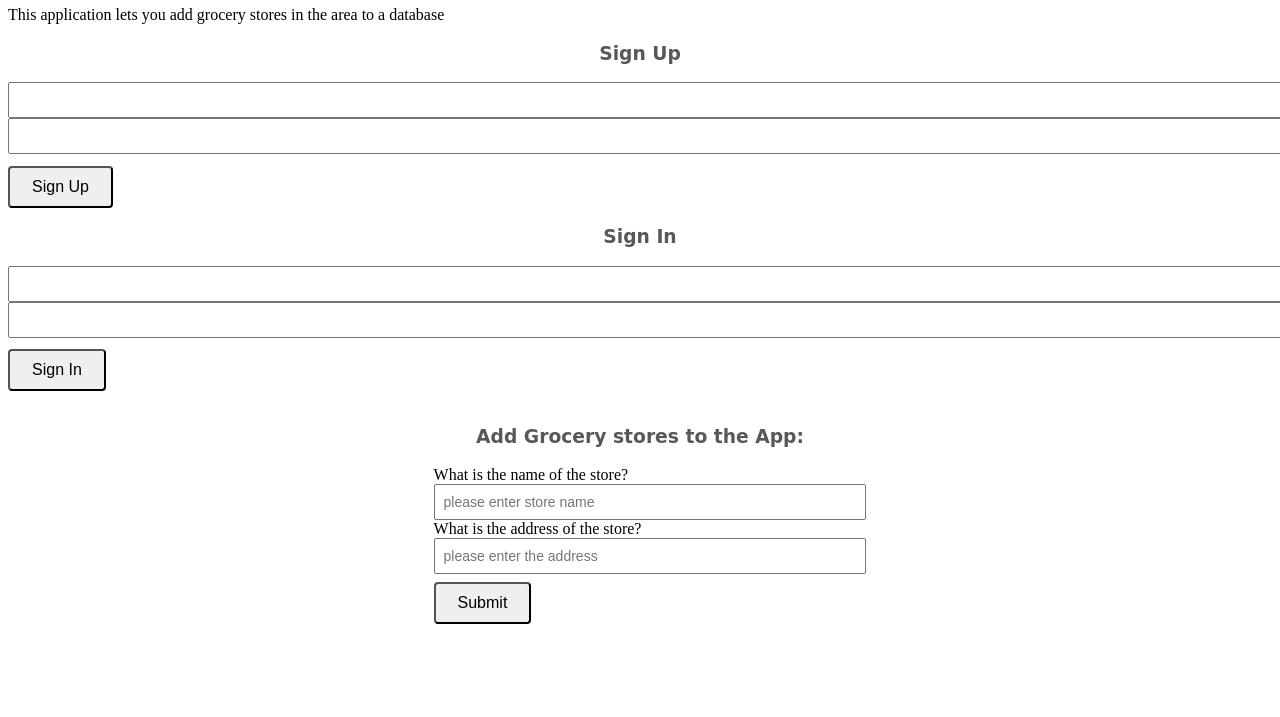
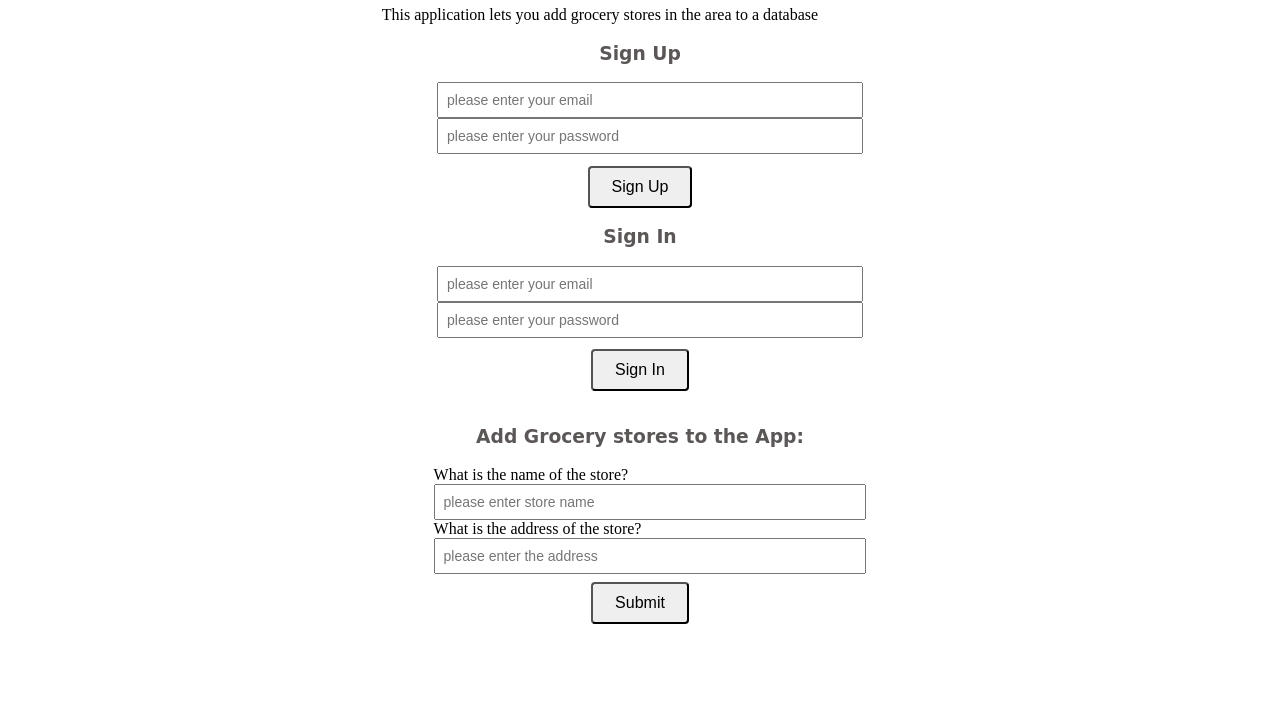
Before and after one commit to kelz877/weekFive, a plain HTML site: page wednesday/index.html in a window 1280 px wide. Shown: the part 83-800 px from the top of the page. Drawn offline with Linux system fonts and the light colour scheme; no server answers; a script that the page names is missing; a web font is replaced by a local one.

Commit message:
updated html and JS

```diff
--- a/wednesday/index.html
+++ b/wednesday/index.html
@@ -12,24 +12,23 @@
 </head>
 <body>
     <div id="mainContainer">
-        <div id="loginInfo">
         <header><h1>Welcome to the Grocery App</h1>
             <span>This application lets you add grocery stores in the area to a database</span>
         </header>
-        <div>
+        <form id="authenticationForm">
+        <div id="signUpBox">
             <h3>Sign Up</h3>
-            <input type="text" id='email'>
-            <input type="text" id='password'>
-            <input type="submit" value="Sign Up" id="signUpButton">
+            <input type="text" id='email' placeholder="please enter your email">
+            <input type="text" id='password' placeholder="please enter your password">
+            <div class="buttonContainer"><input type="submit" value="Sign Up" id="signUpButton"></div>
         </div>
-        <div>
+        <div id="signInBox">
             <h3>Sign In</h3>
-            <input type="text" id='userEmail'>
-            <input type="text" id='userPassword'>
-            <input type="submit" value="Sign In" id="signInButton">
+            <input type="text" id='userEmail' placeholder="please enter your email">
+            <input type="text" id='userPassword' placeholder="please enter your password">
+            <div class="buttonContainer"><input type="submit" value="Sign In" id="signInButton"></div>
         </div>
-        </div>
-
+        </form>
         <form id="addStoreForm">
             <h3>Add Grocery stores to the App:</h3>
             <div>
@@ -40,7 +39,7 @@
                 <span>What is the address of the store?</span>
                 <input type="text" placeholder="please enter the address" id="addressTextBox">
             </div>
-                <div id="buttonContainer"><input type="submit" value="Submit" id="submitButton"></div>
+                <div class="buttonContainer"><input type="submit" value="Submit" id="submitButton"></div>
         </form>
         <div id="listOfStores"></div>
     </div>
```
